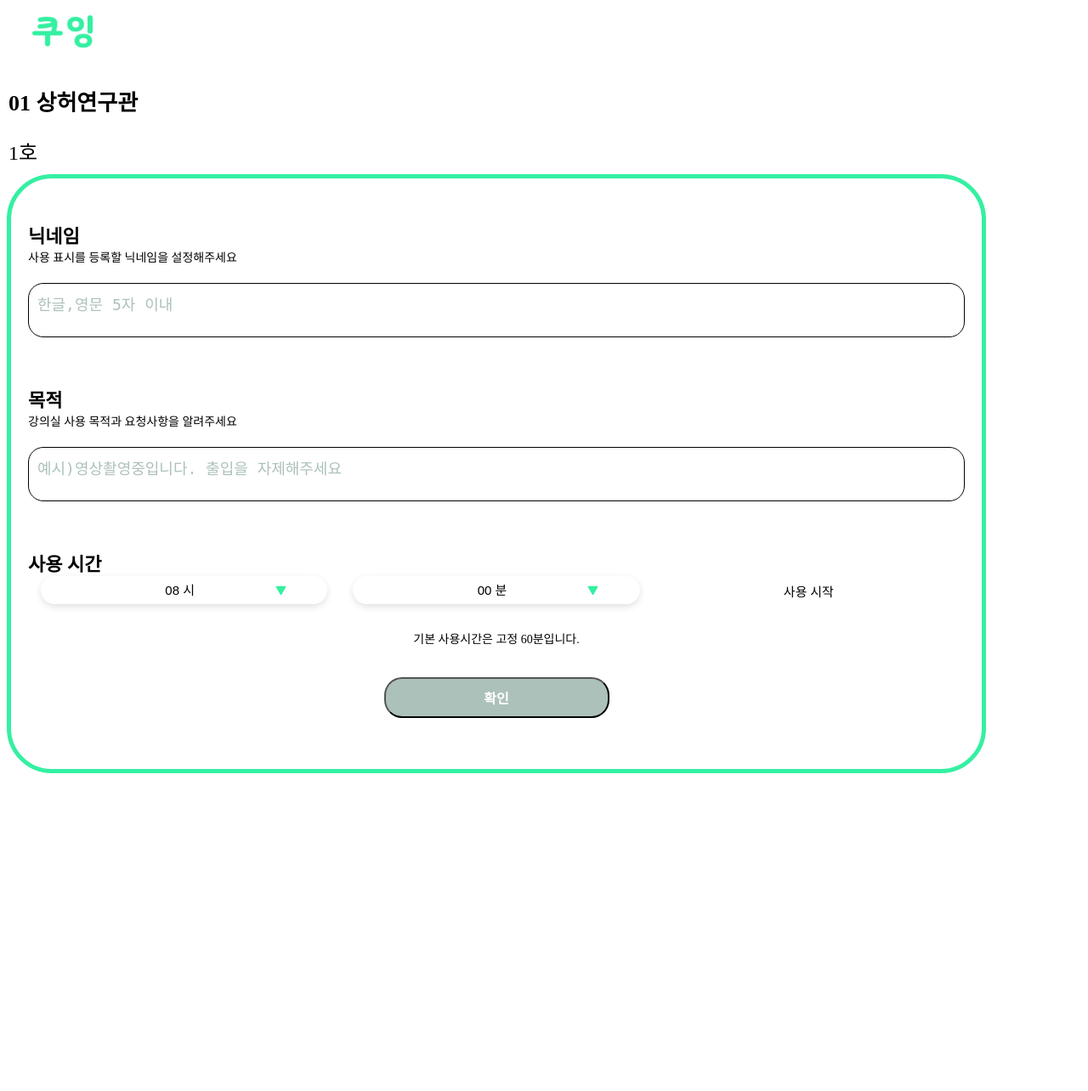
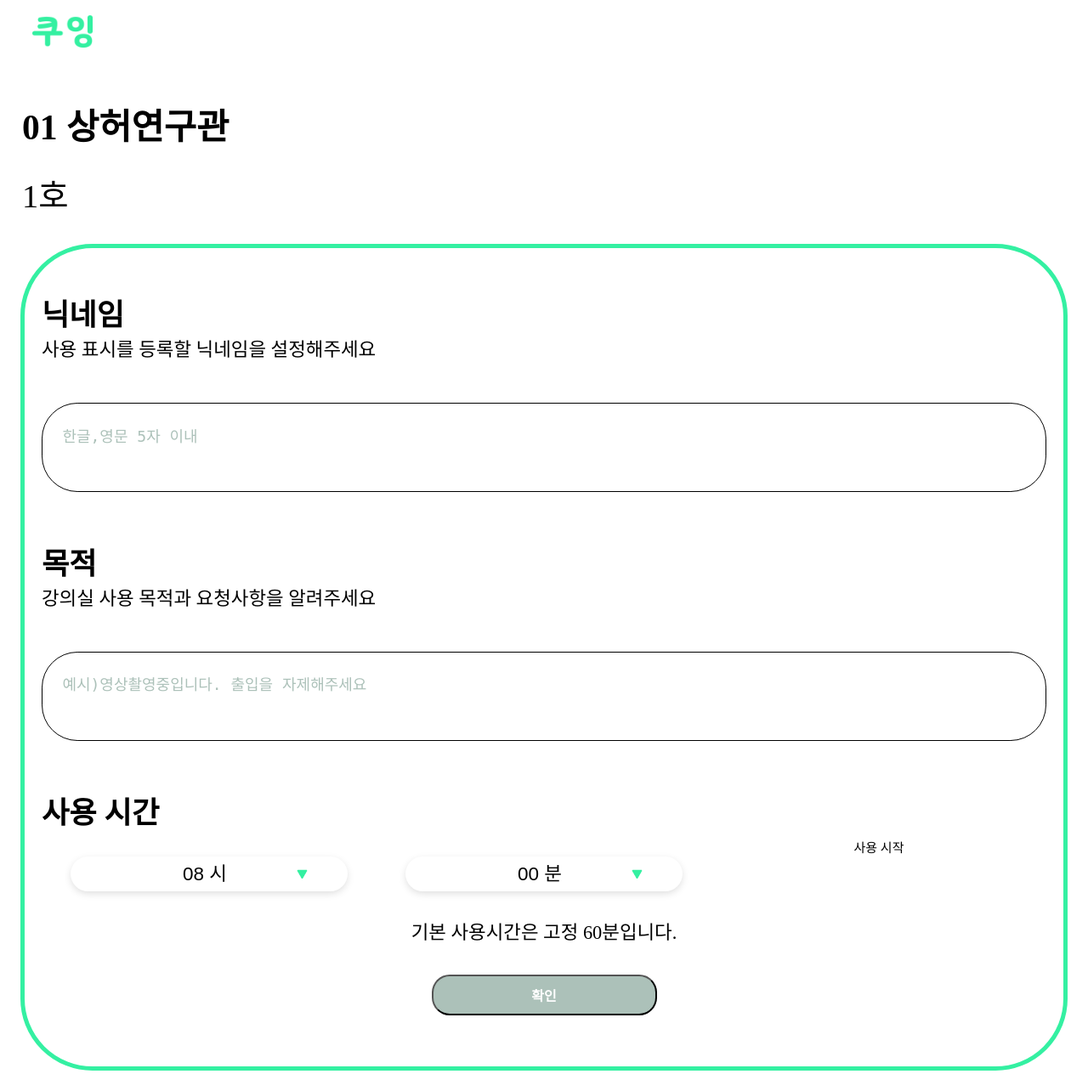
Before and after one commit to JeonK1/KUing, a Django app: page /reservation/1/1 in a window 1280 px wide. Shown: the whole page at 85% size. Before the commit the page ends 910 px from the top, so only its background shows below. Run offline with Django 3.2, Linux system fonts and the light colour scheme.

Commit message:
fuck you css

```diff
--- a/time_table/static/css/room_reservation.css
+++ b/time_table/static/css/room_reservation.css
@@ -1,7 +1,5 @@
 .wrapper{
-    position:absolute;
-    width:90%;
-    height:90%;
+    padding: 1em;
 }
 .header_wrapper{
     position:static;
@@ -20,7 +18,7 @@
 }
 .header_title{
     margin-bottom: 23px;
-    font-size: 26px;
+    font-size: 2.6em;
     font-weight: bold;
 }
 .container_wrapper{
@@ -56,7 +54,7 @@
 .useBtn{
     position:absolute;
     bottom:0;
-    width:265px;
+    width: 265px;
     background-color: #34F0A2;
     border-radius: 21px;
     text-align: center;
@@ -71,7 +69,8 @@
 
 .container_reserve_wrapper{
     display: static;
-    border-radius:53px;
+    margin-top: 2em;
+    border-radius:5.3em;
     border:solid 5px #34F0A2;
     padding:40px 20px 20px 20px;
 }
@@ -81,11 +80,11 @@
 .reserve_header_title{
     color: #000000;
     font-weight: bold;
-    font-size: 22px;
+    font-size: 2.2em;
 }
 .reserve_header_context{
     color: #000000;
-    font-size: 14px;
+    font-size: 1.4em;
 }
 .reserve_container_context{
     color: #000000;
@@ -95,7 +94,7 @@
 }
 .reserve_container_comment{
     color: #000000;
-    font-size: 14px;
+    font-size: 1.4em;
     text-align: center;
 }
 
@@ -106,12 +105,12 @@
 }
 .reserve_container_editbox{
     width:100%;
-    border-radius: 18px;
+    border-radius: 1.8em;
     border:solid 1px black;
     color: #000000;
-    font-size: 18px;
-    margin-top:21px;
-    padding: 10px;
+    font-size: 1.8em;
+    margin-top: 2.1em;
+    padding: 1em;
     resize: none;
 }
 .reserve_container_timewrap{
@@ -126,17 +125,17 @@
 }
 .reserve_container_select{
     color: #000000;
-    font-size: 15px;
+    font-size: 1.5em;
     -webkit-appearance:none;
     -moz-appearance:none;
-    border-radius:18px;
+    border-radius: 1.8em;
     border:0px;
     background: #FFFFFF;
     box-shadow: 0px 3px 10px -1px rgba(0, 0, 0, 0.15);
     appearance:none;
     text-align-last: center;
     padding: 8px 15px 8px 5px; /* 여백과 높이 결정 */
-    margin: 0px 15px 0px 15px;
+    margin: 1.3em 1.5em 0px 1.5em;
 }
 .reserve_useBtn_wrapper{
     display:flex;
--- a/time_table/templates/room_reservation.html
+++ b/time_table/templates/room_reservation.html
@@ -20,7 +20,7 @@
                     {{ building_index | stringformat:"02d" }}
                     {{ building_name }}
                 </div>
-                <div style="font-size: 24px; color: #000000;">{{ floor }}호</div>
+                <div style="font-size: 2.4em; color: #000000;">{{ floor }}호</div>
         </div>
         <div class="container_reserve_wrapper" id="container_reserve_wrapper">
             <div style="align-items: stretch;">
```
